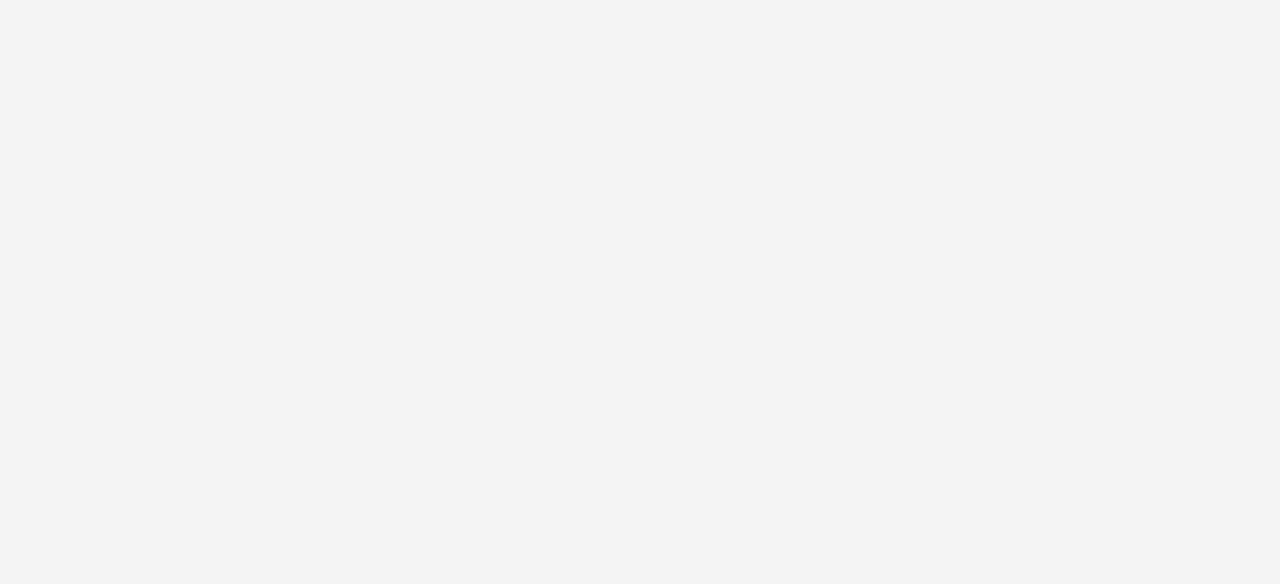
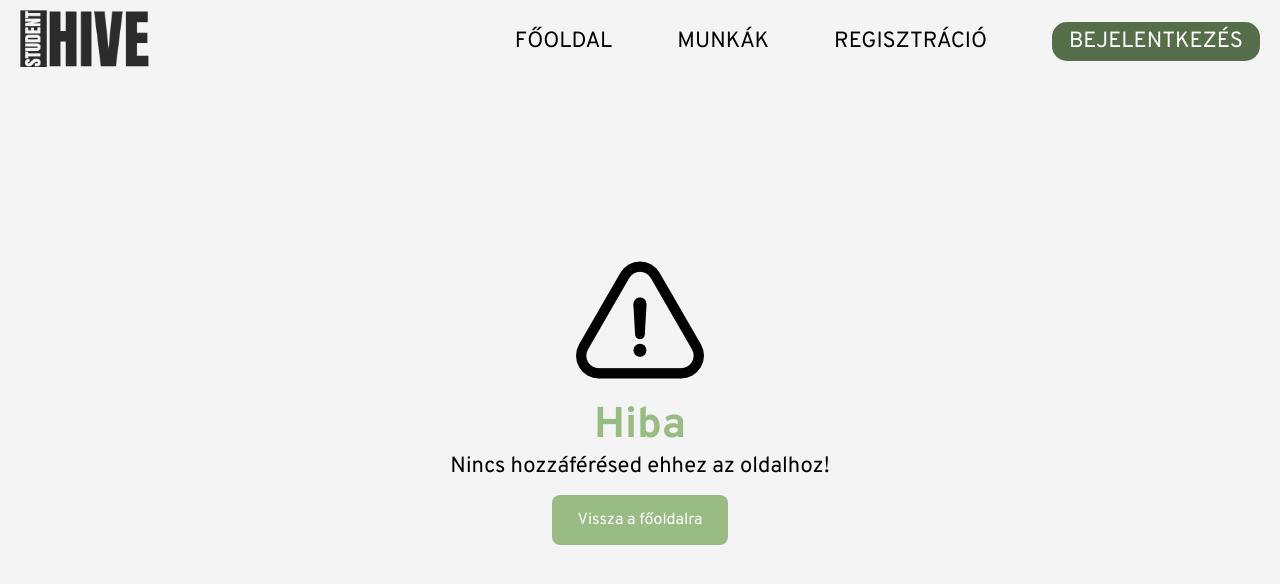
Before and after one commit to lacydeth/StudentHive, a React (Vite) app: page /unauthorized in a window 1280 px wide. Before the commit this address had no page. Shown: the top 584 px of the page. Built offline with nearby package versions, Linux system fonts and the light colour scheme.

Commit message:
role-based sign in, unauthorized page

```diff
--- a/package.json
+++ b/package.json
@@ -12,6 +12,7 @@
   "dependencies": {
     "aos": "^3.0.0-beta.6",
     "axios": "^1.7.9",
+    "jwt-decode": "^4.0.0",
     "react": "^18.3.1",
     "react-dom": "^18.3.1",
     "react-router-dom": "^7.1.1",
--- a/src/App.tsx
+++ b/src/App.tsx
@@ -1,19 +1,22 @@
 import { BrowserRouter as Router, Routes, Route } from 'react-router-dom';
 import Login from './features/Login/Login';
-import LandingPage from './features/Index/Index';
 import Register from './features/Register/Register';
 import AOS from "aos";
 import 'aos/dist/aos.css';
 import { useEffect } from 'react';
-import ProtectedPage from './features/ProtectedPage/ProtectedPage';
+import ProtectedPage from './features/UserDashboard/UserDashboard';
 import AdminDashboard from './features/AdminDashboard/AdminDashboard';
+import ProtectedRoute from './components/ProtectedRoute/ProtectedRoute';
+import Unauthorized from './pages/Unauthorized/Unauthorized';
+import IndexPage from './features/Index/Index';
 
 export const routes = {
   homePage: { path: '/', title: 'Home' },
   loginPage: { path: '/login', title: 'Login' },
   registerPage: { path: '/register', title: 'Register' },
   protectedPage: { path: '/user', title: 'User' },
-  adminPage: { path: '/admin', title: 'Admin'}
+  adminPage: { path: '/admin', title: 'Admin'},
+  unauthorized: { path: '/unauthorized', title: 'Unauthorized'}
 };
 
 const App = () => {
@@ -23,11 +26,28 @@ const App = () => {
   return (
     <Router>
       <Routes>
-        <Route path={routes.homePage.path} element={<LandingPage />} />
+        <Route path={routes.homePage.path} element={<IndexPage />} />
         <Route path={routes.loginPage.path} element={<Login />} />
         <Route path={routes.registerPage.path} element={<Register />} />
-        <Route path={routes.protectedPage.path} element={<ProtectedPage />} />
-        <Route path={routes.adminPage.path} element={<AdminDashboard/>} />
+        <Route path={routes.unauthorized.path} element={<Unauthorized />} />
+
+
+        <Route
+          path={routes.protectedPage.path}
+          element={
+            <ProtectedRoute allowedRoles={["User"]}>
+              <ProtectedPage />
+            </ProtectedRoute>
+          }
+        />
+        <Route
+          path={routes.adminPage.path}
+          element={
+            <ProtectedRoute allowedRoles={["Admin"]}>
+              <AdminDashboard />
+            </ProtectedRoute>
+          }
+        />
       </Routes>
     </Router>
   );
--- a/src/components/Navbar/Navbar.css
+++ b/src/components/Navbar/Navbar.css
@@ -32,7 +32,7 @@
 .navbar i {
     font-size: 22px;
 }
-.login-btn {
+.navbar .login-btn {
     background-color: var(--darkGreen);
     padding: 6px 17px;
     border-radius: 15px;
--- a/src/components/Navbar/Navbar.tsx
+++ b/src/components/Navbar/Navbar.tsx
@@ -49,7 +49,7 @@ const Navbar = () => {
           </li>
           <li>
             <Link to={routes.registerPage.path} className="btn" onClick={closeMenu}>
-              Rólunk
+              Munkák
             </Link>
           </li>
           <li>
--- /dev/null
+++ b/src/components/ProtectedRoute/ProtectedRoute.tsx
@@ -0,0 +1,20 @@
+// src/components/ProtectedRoute.tsx
+import { Navigate } from "react-router-dom";
+import { getRoleFromToken } from "../../utils/authUtils";
+
+const ProtectedRoute = ({ children, allowedRoles }) => {
+  const role = getRoleFromToken();
+
+  if (!role) {
+    return <Navigate to="/login" />;
+  }
+
+  if (!allowedRoles.includes(role)) {
+    // Redirect to home or an error page if the role is not allowed
+    return <Navigate to="/unauthorized" />;
+  }
+
+  return children;
+};
+
+export default ProtectedRoute;
--- a/src/features/ProtectedPage/ProtectedPage.tsx
+++ /dev/null
@@ -1,55 +0,0 @@
-import { useState, useEffect } from 'react';
-import axios from 'axios';
-import { useNavigate } from 'react-router-dom';
-
-const ProtectedPage = () => {
-  const [protectedData, setProtectedData] = useState<any>(null);
-  const [error, setError] = useState<string>('');
-  const navigate = useNavigate();
-
-  useEffect(() => {
-    const fetchProtectedData = async () => {
-      const token = localStorage.getItem('token');
-
-      if (!token) {
-        // If no token, redirect to login page
-        navigate('/login');
-        return;
-      }
-
-      try {
-        const response = await axios.get('https://localhost:7067/api/protected', {
-          headers: {
-            Authorization: `Bearer ${token}`,
-          },
-        });
-        setProtectedData(response.data);
-      } catch (error) {
-        setError('Failed to fetch protected data');
-        console.error('Error fetching protected data:', error);
-      }
-    };
-
-    fetchProtectedData();
-  }, [navigate]);
-
-  if (error) {
-    return <div>Error: {error}</div>;
-  }
-
-  return (
-    <div>
-      <h2>Protected Page</h2>
-      {protectedData ? (
-        <div>
-          <h3>Data from Protected API:</h3>
-          <pre>{JSON.stringify(protectedData, null, 2)}</pre>
-        </div>
-      ) : (
-        <p>Loading...</p>
-      )}
-    </div>
-  );
-};
-
-export default ProtectedPage;
--- /dev/null
+++ b/src/features/UserDashboard/UserDashboard.tsx
@@ -0,0 +1,8 @@
+
+const UserDashboard = () => {
+  return (
+    <div>UserDashboard</div>
+  )
+}
+
+export default UserDashboard
--- /dev/null
+++ b/src/pages/Unauthorized/Unauthorized.module.css
@@ -0,0 +1,30 @@
+.unauthorized {
+    width: 100%;
+    display: flex;
+    flex-direction: column;
+    .content {
+        display: flex;
+        align-items: center;
+        justify-content: center;
+        flex-direction: column;
+        min-height: 100vh;
+        h1 {
+            font-weight: 700;
+            font-size: 43px;
+            color: var(--smoothGreen);
+            margin-top: 15px;
+        }
+        p {
+            font-size: 22px;
+            margin-bottom: 15px;
+        }
+        .back {
+            text-decoration: none;
+            background: var(--smoothGreen);
+            padding: 15px 25px;
+            border-radius: 8px;
+            text-align: center;
+            color: var(--white);
+        }
+    }
+}
--- /dev/null
+++ b/src/pages/Unauthorized/Unauthorized.tsx
@@ -0,0 +1,22 @@
+import { Link } from "react-router-dom"
+import Navbar from "../../components/Navbar/Navbar"
+import styles from "../Unauthorized/Unauthorized.module.css"
+import { routes } from "../../App"
+
+const Unauthorized = () => {
+  return (
+    <div className={styles.unauthorized}>
+        <Navbar/>
+        <div className={styles.content}>
+            <img src="./warning.png"></img>
+            <h1>Hiba</h1>
+            <p>Nincs hozzáférésed ehhez az oldalhoz!</p>
+            <Link className={styles.back} to={routes.homePage.path}>
+              Vissza a főoldalra
+            </Link>
+        </div>
+    </div>
+  )
+}
+
+export default Unauthorized
--- /dev/null
+++ b/src/utils/authUtils.ts
@@ -0,0 +1,26 @@
+import {jwtDecode} from "jwt-decode";
+
+interface DecodedToken {
+  "http://schemas.microsoft.com/ws/2008/06/identity/claims/role"?: string; // Role claim
+  "http://schemas.xmlsoap.org/ws/2005/05/identity/claims/nameidentifier"?: string; // User ID claim
+  exp?: number; // Expiration time
+  iss?: string; // Issuer
+  aud?: string; // Audience
+  [key: string]: any; // For additional claims
+}
+
+export const getRoleFromToken = (): string | null => {
+  const token = localStorage.getItem("token");
+  if (!token) return null;
+
+  try {
+    const decoded: DecodedToken = jwtDecode<DecodedToken>(token);
+    console.log("Decoded Token:", decoded);
+
+    // Access the role claim
+    return decoded["http://schemas.microsoft.com/ws/2008/06/identity/claims/role"] || null;
+  } catch (error) {
+    console.error("Failed to decode token:", error);
+    return null;
+  }
+};
```
Also changed, not shown: public/warning.png (added), 1 other file (tests, documents, lock files or other folders).
